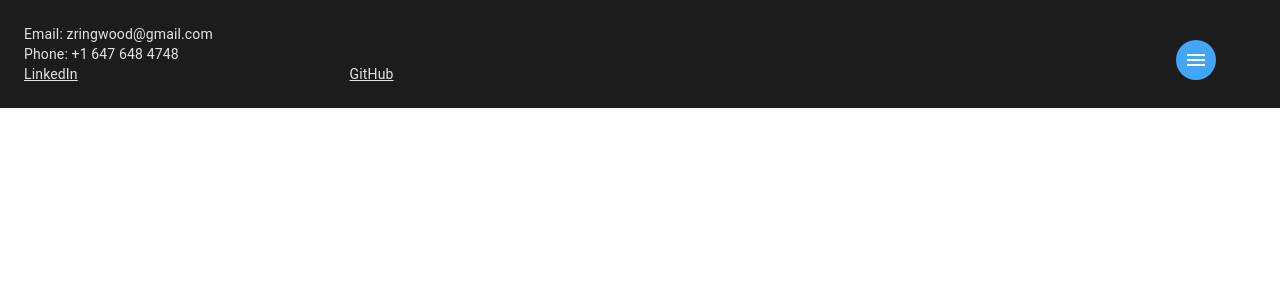
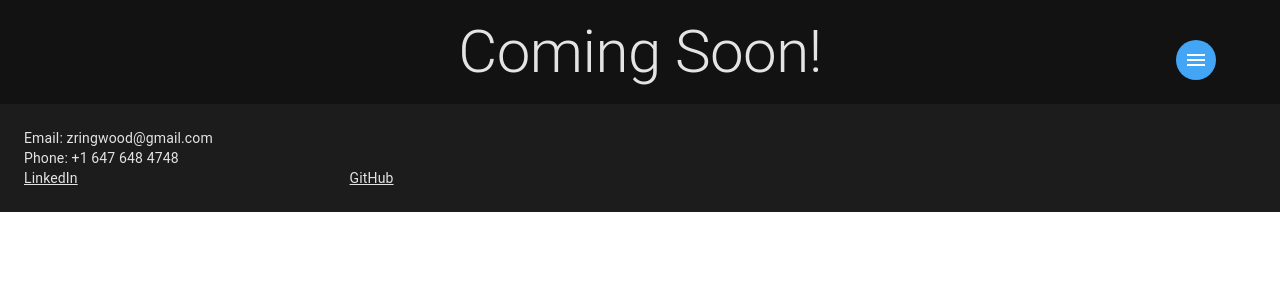
Before and after one commit to zringwood/portfolio-website, a React (Create React App) app: page /energy in a window 1280 px wide. Shown: the top 300 px of the page. Built offline with nearby package versions, Linux system fonts and the light colour scheme; the HTML template or start-up script is replaced by a standard one.

Commit message:
Placeholder energy page

```diff
--- a/src/App.js
+++ b/src/App.js
@@ -2,6 +2,7 @@ import Biography from "./pages/Biography/Biography";
 import {BrowserRouter,Routes, Route} from 'react-router-dom'
 import Tactics from "./pages/Tactics/Tactics";
 import Portfolio from "./pages/Portfolio/Portfolio";
+import Energy from "./pages/Energy/Energy";
 
 import NavigationMenu from "./components/NavigationMenu/NavigationMenu";
 import Footer from "./components/Footer/Footer";
@@ -33,6 +34,7 @@ function App() {
       <Route path="/" element={<Biography />}/>
       <Route path="/tactics" element={<Tactics projectURL={"https://tactics.zacharyringwood.com"}/>}/>
       <Route path="/portfolio" element={<Portfolio />}/>
+      <Route path="/energy" element={<Energy />}/>
 
     </Routes>
     <Footer/>
--- /dev/null
+++ b/src/pages/Energy/Energy.jsx
@@ -0,0 +1,17 @@
+import { Box, Typography, useTheme } from "@mui/material"
+export default function Energy(){
+    const theme = useTheme()
+    theme.typography.h4.margin = `${theme.spacing(2)} 0`
+    theme.typography.h4.textAlign = 'center'
+    return (
+        <Box component="article" sx={{
+            padding: theme.spacing(2),
+            display: "flex",
+            flexDirection: 'column',
+            justifyContent: "center",
+            alignItems: "center",
+            backgroundColor:"background.default"}}>
+        <Typography component="h2" variant="h2">Coming Soon!</Typography>
+        </Box>
+    )
+}
```
